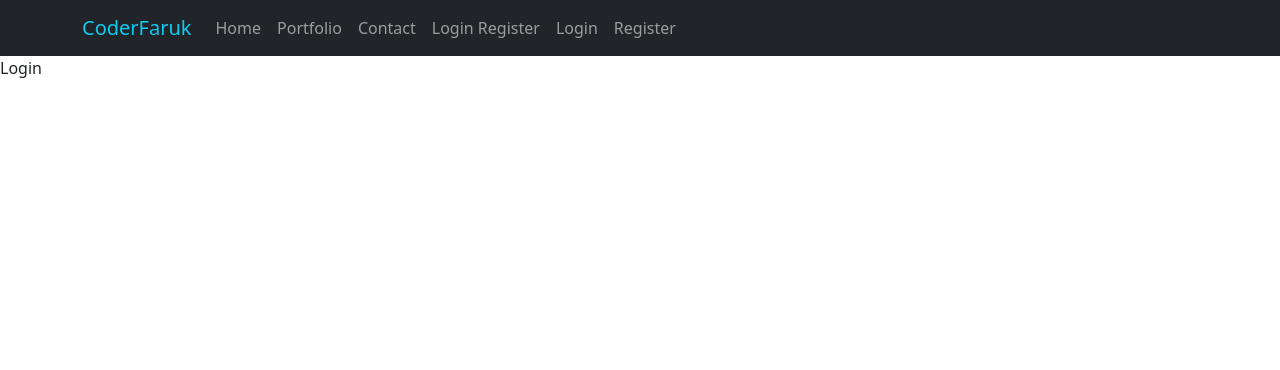
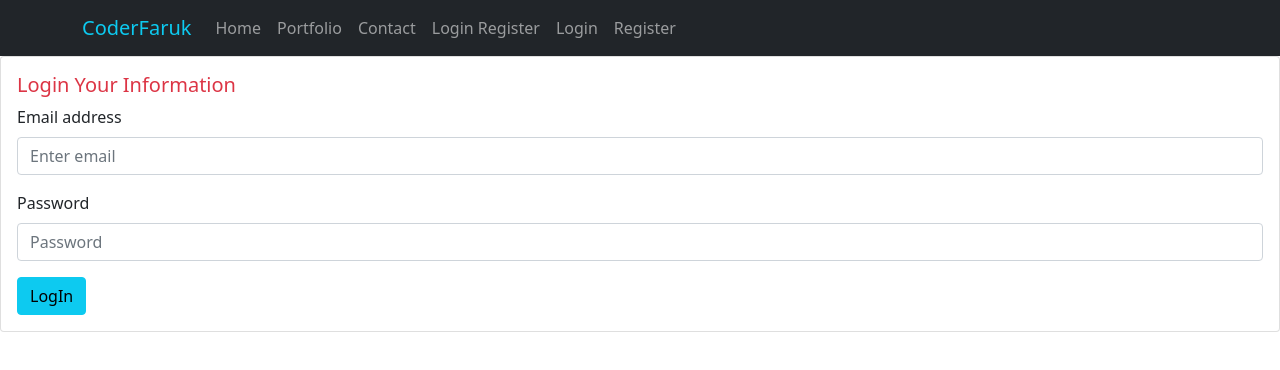
Before and after one commit to CodersFaruk/Authentication-and-Dashboard-React-JS, a React (Create React App) app: page /login in a window 1280 px wide. Shown: the top 370 px of the page. Built offline with nearby package versions, Linux system fonts and the light colour scheme.

Commit message:
Login Page Ui Compete

```diff
--- a/src/components/Login.js
+++ b/src/components/Login.js
@@ -1,8 +1,30 @@
 import React from 'react'
+import {Card,Form,Button} from 'react-bootstrap'
 
 const Login = () => {
   return (
-    <div>Login</div>
+    <>
+    <Card>
+  <Card.Body>
+    <Card.Title className='font-weight-bold text-danger'>Login Your Information</Card.Title>
+    <Form>
+  <Form.Group className="mb-3" controlId="formBasicEmail">
+    <Form.Label>Email address</Form.Label>
+    <Form.Control type="email" placeholder="Enter email" />
+  </Form.Group>
+
+  <Form.Group className="mb-3" controlId="formBasicPassword">
+    <Form.Label>Password</Form.Label>
+    <Form.Control type="password" placeholder="Password" />
+  </Form.Group >
+  <Button variant="info"  type="submit">
+    LogIn
+  </Button>
+</Form>
+
+  </Card.Body>
+</Card>
+    </>
   )
 }
 
```
